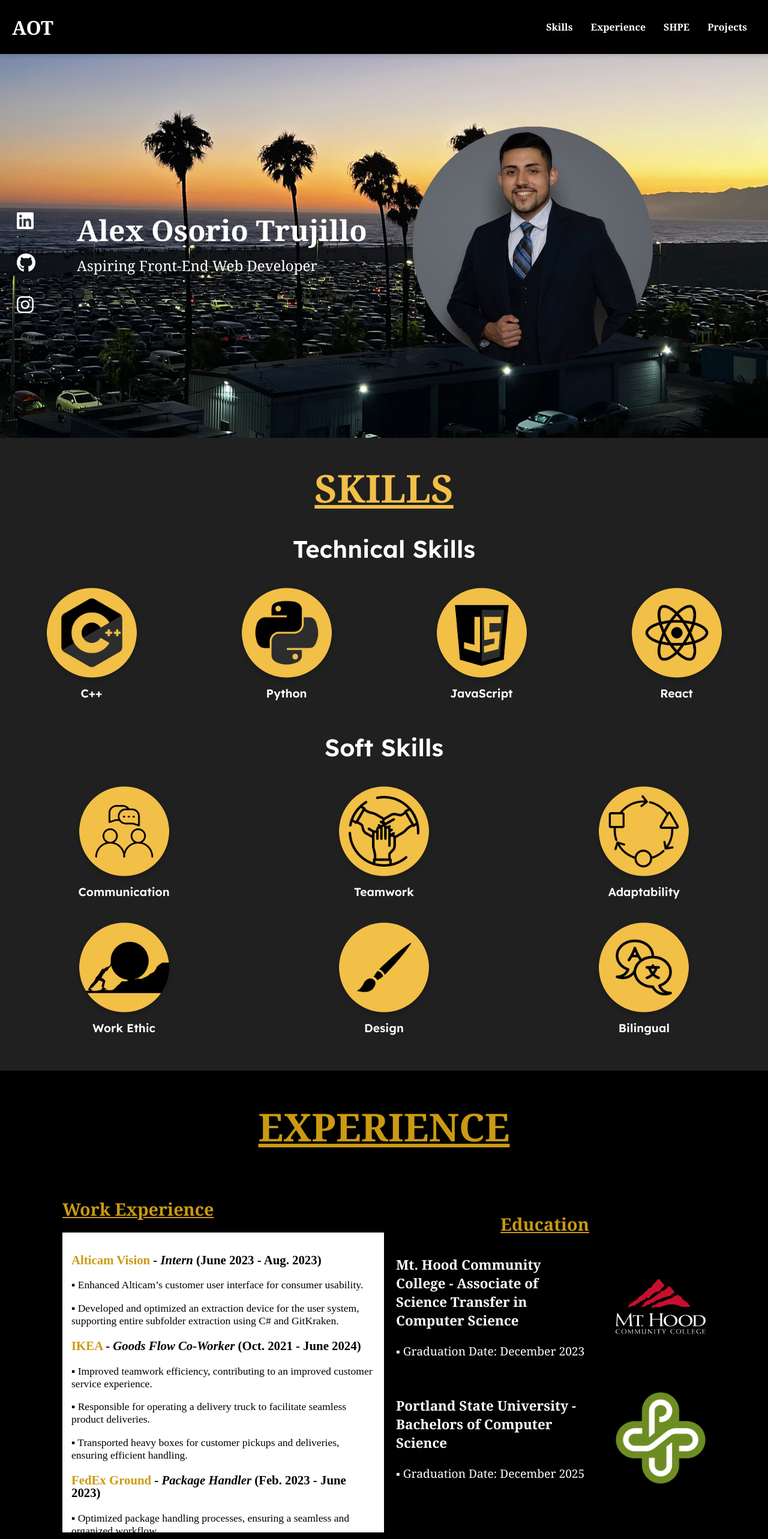
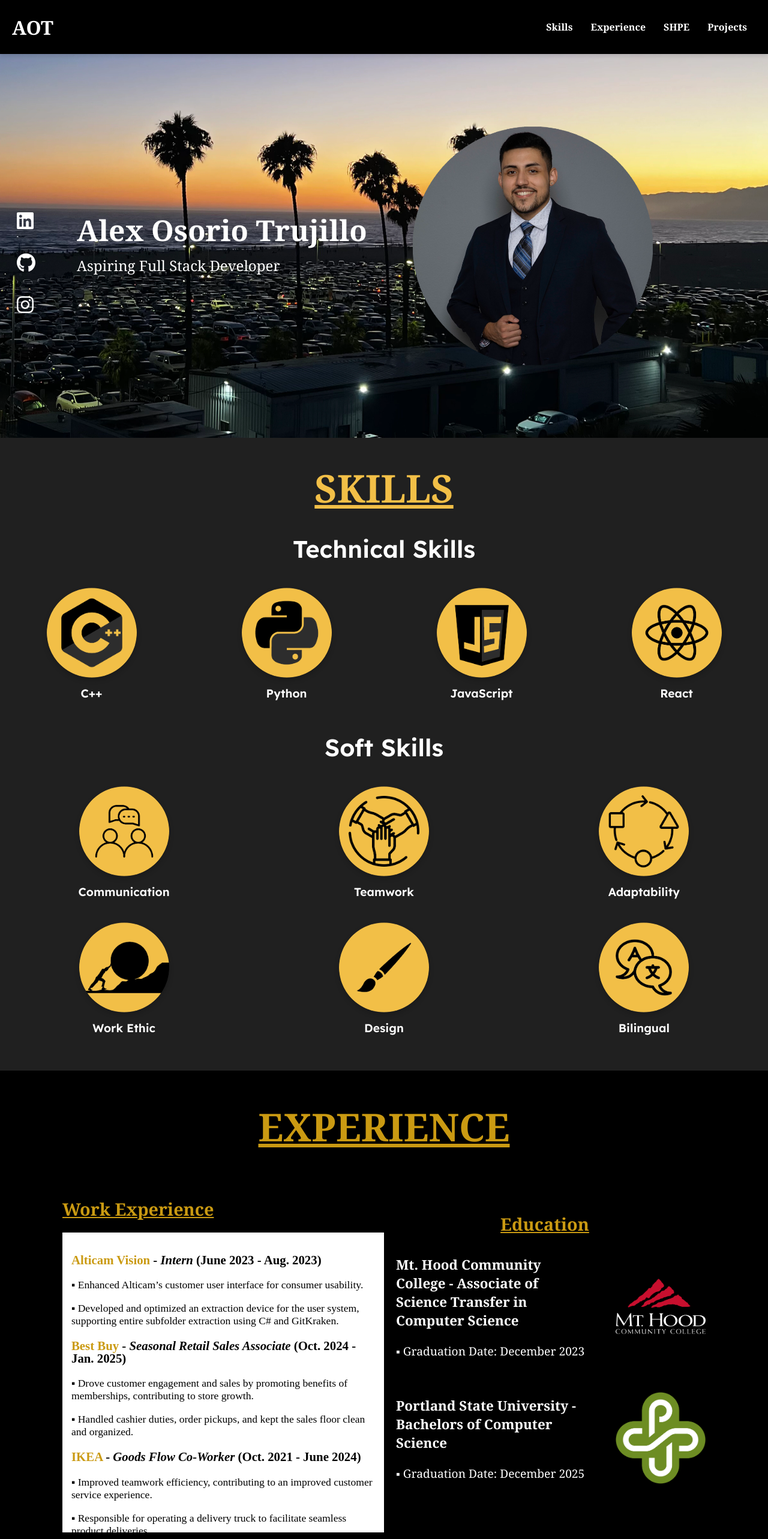
Before and after one commit to alex-osorio10/alex-portfolio, a React (Vite) app: page / in a window 1280 px wide. Shown: the top 2566 px of the page at 60% size. Built offline with nearby package versions, Linux system fonts and the light colour scheme.

Commit message:
changed front-end to full stack, added best buy to jobs

```diff
--- a/src/BackgroundImage.jsx
+++ b/src/BackgroundImage.jsx
@@ -12,7 +12,7 @@ const BackgroundImage = () => {
     >
       <div className="left-content">
         <h1 className="name">Alex Osorio Trujillo</h1>
-        <p className="subtitle">Aspiring Front-End Web Developer</p>
+        <p className="subtitle">Aspiring Full Stack Developer</p>
       </div>
       <div className="social-icons">
         <a href="https://www.linkedin.com/in/alex-osorio-trujillo/" className="social-icon" aria-label="LinkedIn">
--- a/src/Experience.jsx
+++ b/src/Experience.jsx
@@ -15,6 +15,12 @@ function Experience() {
               <h3><strong>Alticam Vision</strong> - <i>Intern</i> (June 2023 - Aug. 2023)</h3>
               <p>▪ Enhanced Alticam’s customer user interface for consumer usability.</p>
               <p>▪ Developed and optimized an extraction device for the user system, supporting entire subfolder extraction using C# and GitKraken.</p>
+            </div>
+
+            <div className="experience-entry">
+              <h3><strong>Best Buy</strong> - <i>Seasonal Retail Sales Associate</i> (Oct. 2024 - Jan. 2025)</h3>
+              <p>▪ Drove customer engagement and sales by promoting benefits of memberships, contributing to store growth.</p>
+              <p>▪ Handled cashier duties, order pickups, and kept the sales floor clean and organized.</p>
             </div>
 
             <div className="experience-entry">
```
